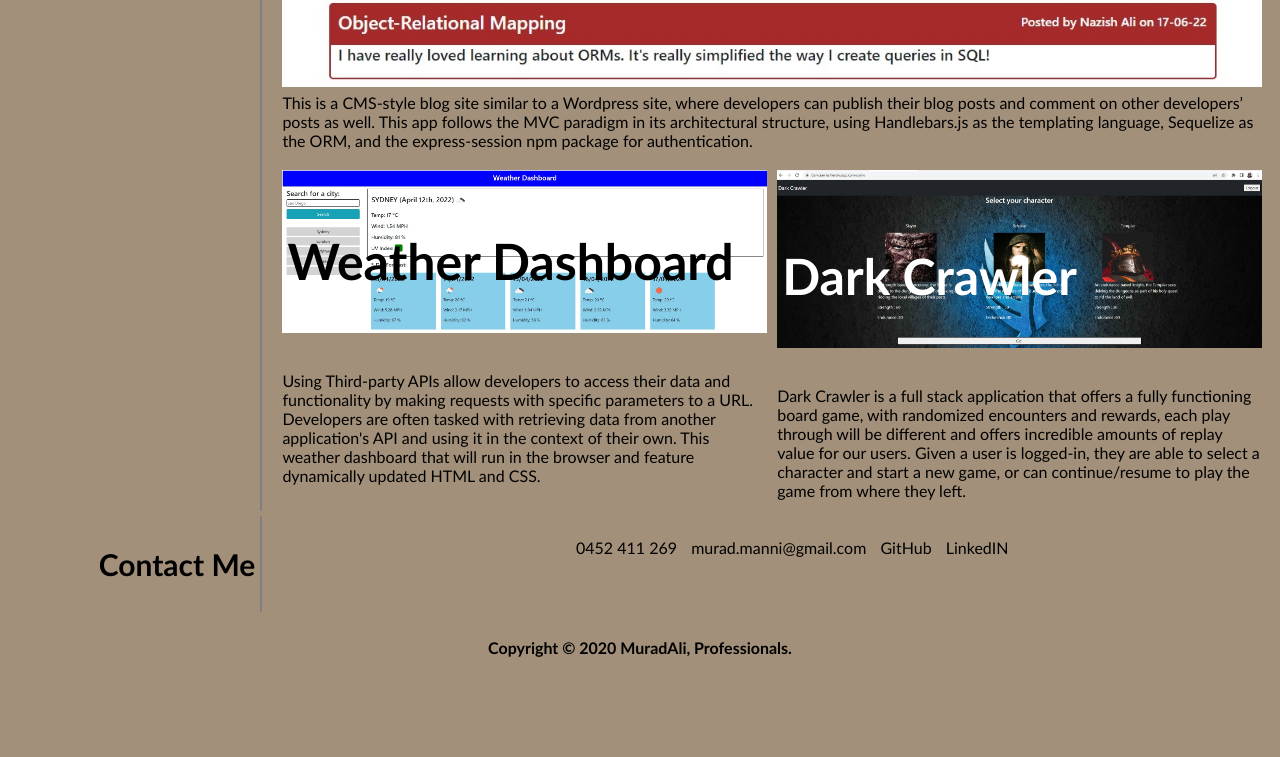
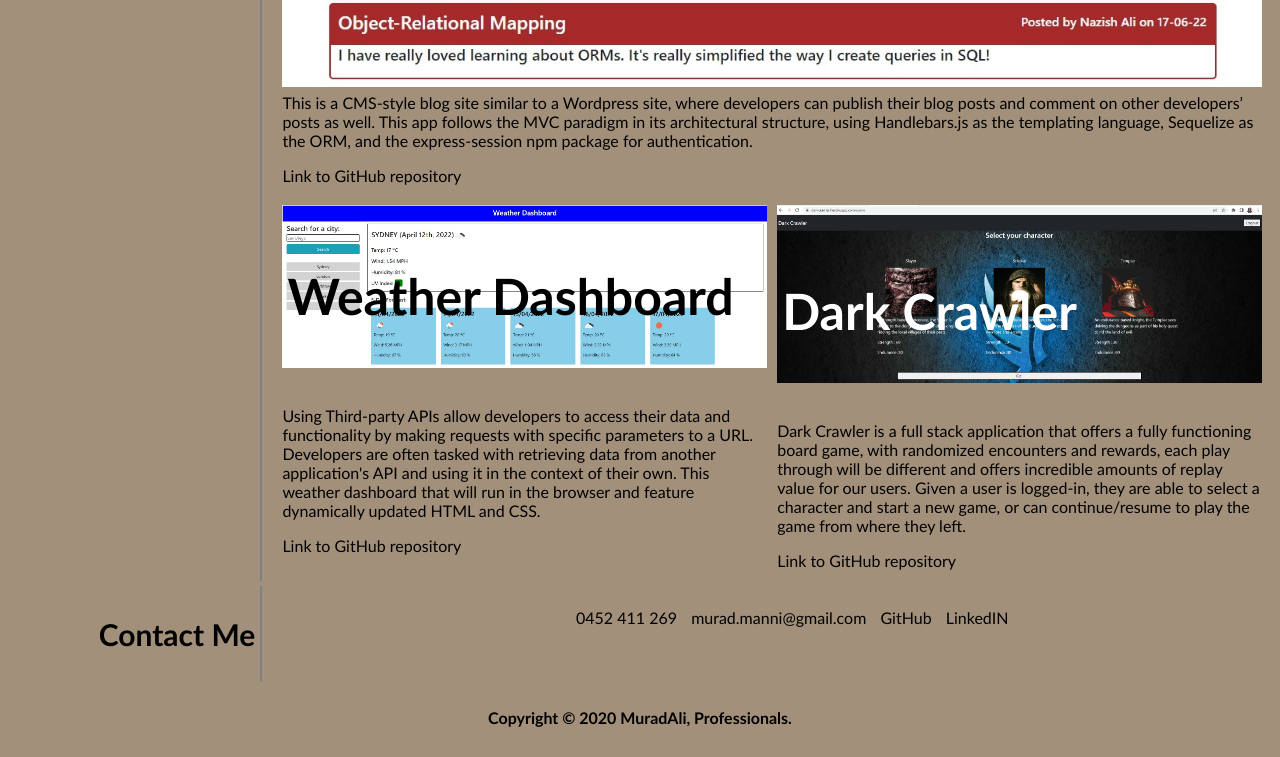
Before and after one commit to muradmanni/homework-portfolio-update, a plain HTML site: page index.html in a window 1280 px wide. Shown: the part 1058-1815 px from the top of the page. Before the commit the page ends 1745 px from the top, so only its background shows below. Drawn offline with Linux system fonts and the light colour scheme.

Commit message:
added github repo link on projects

```diff
--- a/assets/css/style.css
+++ b/assets/css/style.css
@@ -258,6 +258,10 @@ nav ul li:hover{
     text-align: center;
 }
 
+a:hover{
+    color:white;
+}
+
 @media screen and (max-width: 768px) {
     /* Use flex-direction to stack the navbar, sidebar, and body */
 
--- a/index.html
+++ b/index.html
@@ -62,7 +62,8 @@
 
             </div>
             <div><p class="pa">This is a CMS-style blog site similar to a Wordpress site, where developers can publish their blog posts and comment on other developers’ posts as well. This app follows the MVC paradigm in its architectural structure, using Handlebars.js as the templating language, Sequelize as the ORM, and the express-session npm package for authentication.
-            </p></div>
+            </p>
+            <p><a href="https://github.com/muradmanni/homework-tech-blog">Link to GitHub repository</a></p></div>
             <!-- Project two section  -->
             <div class="multiple-work-screen">
               <div class="work2">
@@ -73,7 +74,8 @@
               <div><p class="pa">
                 Using Third-party APIs allow developers to access their data and functionality by making requests with specific parameters to a URL.
                 Developers are often tasked with retrieving data from another application's API and using it in the context of their own.
-                This weather dashboard that will run in the browser and feature dynamically updated HTML and CSS.</p></div>
+                This weather dashboard that will run in the browser and feature dynamically updated HTML and CSS.</p>
+                <p><a href="https://github.com/muradmanni/homework-weather-dashboard">Link to GitHub repository</a></p></div>
             </div>
 
                 <!-- Project three section  -->
@@ -82,7 +84,8 @@
                 <img class="work1cover" src="./assets/images/project3.jpg" alt="Project three image"/>
                 <h4 class="project-desc3">Dark Crawler</h4>
                 </a>
-                <div><p class="pa">Dark Crawler is a full stack application that offers a fully functioning board game, with randomized encounters and rewards, each play through will be different and offers incredible amounts of replay value for our users. Given a user is logged-in, they are able to select a character and start a new game, or can continue/resume to play the game from where they left.</p></div>
+                <div><p class="pa">Dark Crawler is a full stack application that offers a fully functioning board game, with randomized encounters and rewards, each play through will be different and offers incredible amounts of replay value for our users. Given a user is logged-in, they are able to select a character and start a new game, or can continue/resume to play the game from where they left.</p>
+                  <p><a href="https://github.com/muradmanni/dark-crawler-project">Link to GitHub repository</a></p></div>
               </div>
 
             </div>
```
